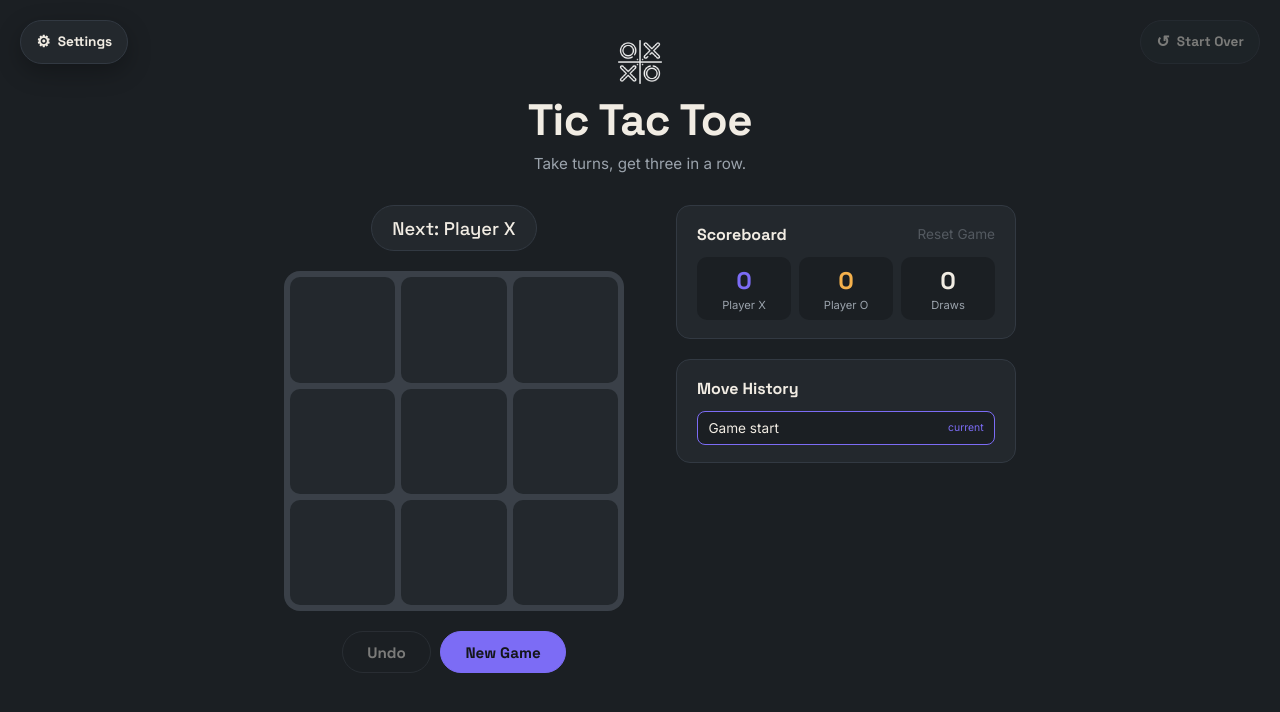
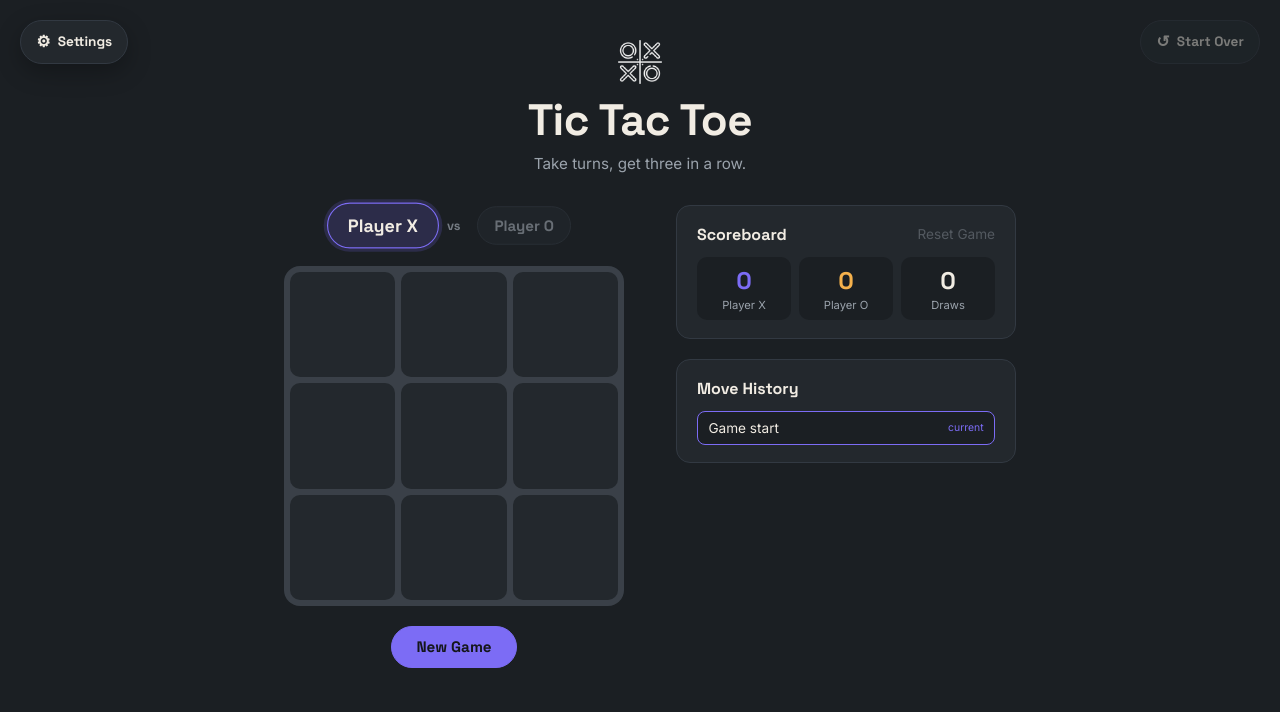
Before and after one commit to KMukendi10/KazadiTicTacToe, a React (Vite) app: page / in a window 1280 px wide. Shown: the top 712 px of the page. Built offline with nearby package versions, Linux system fonts and the light colour scheme.

Commit message:
Remove Undo button and redesign turn indicator, boost square hover/win effects

```diff
--- a/src/App.css
+++ b/src/App.css
@@ -99,6 +99,85 @@
   border-radius: 999px;
 }
 
+/* Turn indicator — Player X vs Player O, active one pops */
+
+.turn-indicator {
+  display: flex;
+  align-items: center;
+  justify-content: center;
+  gap: 0.85rem;
+  width: 100%;
+}
+
+.turn-indicator__vs {
+  font-family: "Space Grotesk", sans-serif;
+  font-size: 0.8rem;
+  font-weight: 600;
+  color: var(--text-muted);
+  opacity: 0.7;
+}
+
+.turn-indicator__player {
+  display: flex;
+  align-items: center;
+  gap: 0.5rem;
+  font-family: "Space Grotesk", sans-serif;
+  font-weight: 600;
+  font-size: 1rem;
+  padding: 0.55rem 1.1rem;
+  border-radius: 999px;
+  background: var(--panel);
+  border: 1px solid var(--panel-border);
+  color: var(--text-muted);
+  opacity: 0.6;
+  transform: scale(0.94);
+  transition:
+    transform 0.25s cubic-bezier(0.34, 1.56, 0.64, 1),
+    opacity 0.2s ease,
+    background-color 0.2s ease,
+    border-color 0.2s ease,
+    box-shadow 0.2s ease,
+    color 0.2s ease;
+}
+
+.turn-indicator__name {
+  max-width: 9rem;
+  overflow: hidden;
+  text-overflow: ellipsis;
+  white-space: nowrap;
+}
+
+.turn-indicator__player--active {
+  opacity: 1;
+  transform: scale(1.12);
+  color: var(--text);
+  animation: turn-pop 0.35s cubic-bezier(0.34, 1.56, 0.64, 1);
+}
+
+.turn-indicator__player--x.turn-indicator__player--active {
+  background: var(--accent-x-soft);
+  border-color: var(--accent-x);
+  box-shadow: 0 0 0 3px var(--accent-x-soft);
+}
+
+.turn-indicator__player--o.turn-indicator__player--active {
+  background: var(--accent-o-soft);
+  border-color: var(--accent-o);
+  box-shadow: 0 0 0 3px var(--accent-o-soft);
+}
+
+@keyframes turn-pop {
+  0% {
+    transform: scale(0.94);
+  }
+  60% {
+    transform: scale(1.18);
+  }
+  100% {
+    transform: scale(1.12);
+  }
+}
+
 /* Match banner (race-to-N winner) */
 
 .match-banner {
@@ -153,7 +232,7 @@
 
 .square {
   background: var(--cell-bg);
-  border: none;
+  border: 2px solid transparent;
   border-radius: 10px;
   color: var(--text);
   display: flex;
@@ -164,14 +243,23 @@
   -webkit-tap-highlight-color: transparent;
   transition:
     background-color 0.15s ease,
-    transform 0.15s ease,
+    border-color 0.15s ease,
+    transform 0.15s cubic-bezier(0.34, 1.56, 0.64, 1),
     box-shadow 0.15s ease;
 }
 
 .square:not(:disabled):hover {
   background: var(--cell-hover);
-  transform: translateY(-3px);
-  box-shadow: 0 6px 14px var(--shadow);
+  transform: translateY(-5px) scale(1.05);
+  box-shadow: 0 10px 20px var(--shadow);
+}
+
+.square:not(:disabled)[data-preview="X"]:hover {
+  border-color: var(--accent-x);
+}
+
+.square:not(:disabled)[data-preview="O"]:hover {
+  border-color: var(--accent-o);
 }
 
 .square:not(:disabled):active {
@@ -198,25 +286,30 @@
 }
 
 .square--winning {
-  animation: winning-pulse 1.1s ease-in-out infinite;
+  animation: winning-pulse 1s ease-in-out infinite;
+  z-index: 1;
 }
 
 .square--winning.square--x {
   --glow: var(--accent-x-soft);
+  border-color: var(--accent-x);
 }
 
 .square--winning.square--o {
   --glow: var(--accent-o-soft);
+  border-color: var(--accent-o);
 }
 
 @keyframes winning-pulse {
   0%,
   100% {
+    transform: scale(1);
     box-shadow: 0 0 0 0 var(--glow, var(--accent-x-soft));
   }
 
   50% {
-    box-shadow: 0 0 0 8px transparent;
+    transform: scale(1.1);
+    box-shadow: 0 8px 22px var(--glow, var(--accent-x-soft)), 0 0 0 6px var(--glow, var(--accent-x-soft));
   }
 }
 
--- a/src/App.jsx
+++ b/src/App.jsx
@@ -48,7 +48,6 @@ export default function App() {
   const xIsNext = markForMove(currentMove, startingMark) === "X";
   const isComputerTurn =
     mode === "vsComputer" && !xIsNext && !gameOver;
-  const canUndo = currentMove > 0 && !isComputerTurn;
 
   // Whether there's anything on the board or scoreboard worth warning
   // someone before wiping — no point nagging on a completely fresh game.
@@ -221,12 +220,6 @@ export default function App() {
     dispatch({
       type: "JUMP_TO_MOVE",
       move,
-    });
-  }
-
-  function handleUndo() {
-    dispatch({
-      type: "UNDO",
     });
   }
 
@@ -586,14 +579,6 @@ export default function App() {
           {!matchOver && (
             <div className="button-row">
               <button
-                className="btn"
-                onClick={handleUndo}
-                disabled={!canUndo}
-              >
-                Undo
-              </button>
-
-              <button
                 className="btn btn--primary"
                 onClick={handleNewGame}
               >
--- a/src/components/StatusBar.jsx
+++ b/src/components/StatusBar.jsx
@@ -3,27 +3,46 @@ function nameFor(playerNames, mark) {
 }
 
 export default function StatusBar({ winner, isDraw, xIsNext, playerNames, secondsLeft, timerActive }) {
-  let text;
-  let tone = "next";
+  if (winner || isDraw) {
+    const text = winner ? `Winner: ${nameFor(playerNames, winner)}` : "Draw!";
+    const tone = winner ? "winner" : "draw";
 
-  if (winner) {
-    text = `Winner: ${nameFor(playerNames, winner)}`;
-    tone = "winner";
-  } else if (isDraw) {
-    text = "Draw!";
-    tone = "draw";
-  } else {
-    text = `Next: ${nameFor(playerNames, xIsNext ? "X" : "O")}`;
+    return (
+      <div className={`status status--${tone}`} role="status" aria-live="polite">
+        <span>{text}</span>
+      </div>
+    );
   }
 
   return (
-    <div className={`status status--${tone}`} role="status" aria-live="polite">
-      <span>{text}</span>
-      {timerActive && (
-        <span className="status__timer" aria-label={`${secondsLeft} seconds left`}>
-          {secondsLeft}s
-        </span>
-      )}
+    <div className="turn-indicator" role="status" aria-live="polite">
+      <div
+        className={`turn-indicator__player turn-indicator__player--x${
+          xIsNext ? " turn-indicator__player--active" : ""
+        }`}
+      >
+        <span className="turn-indicator__name">{nameFor(playerNames, "X")}</span>
+        {timerActive && xIsNext && (
+          <span className="status__timer" aria-label={`${secondsLeft} seconds left`}>
+            {secondsLeft}s
+          </span>
+        )}
+      </div>
+
+      <span className="turn-indicator__vs">vs</span>
+
+      <div
+        className={`turn-indicator__player turn-indicator__player--o${
+          !xIsNext ? " turn-indicator__player--active" : ""
+        }`}
+      >
+        <span className="turn-indicator__name">{nameFor(playerNames, "O")}</span>
+        {timerActive && !xIsNext && (
+          <span className="status__timer" aria-label={`${secondsLeft} seconds left`}>
+            {secondsLeft}s
+          </span>
+        )}
+      </div>
     </div>
   );
 }
```
